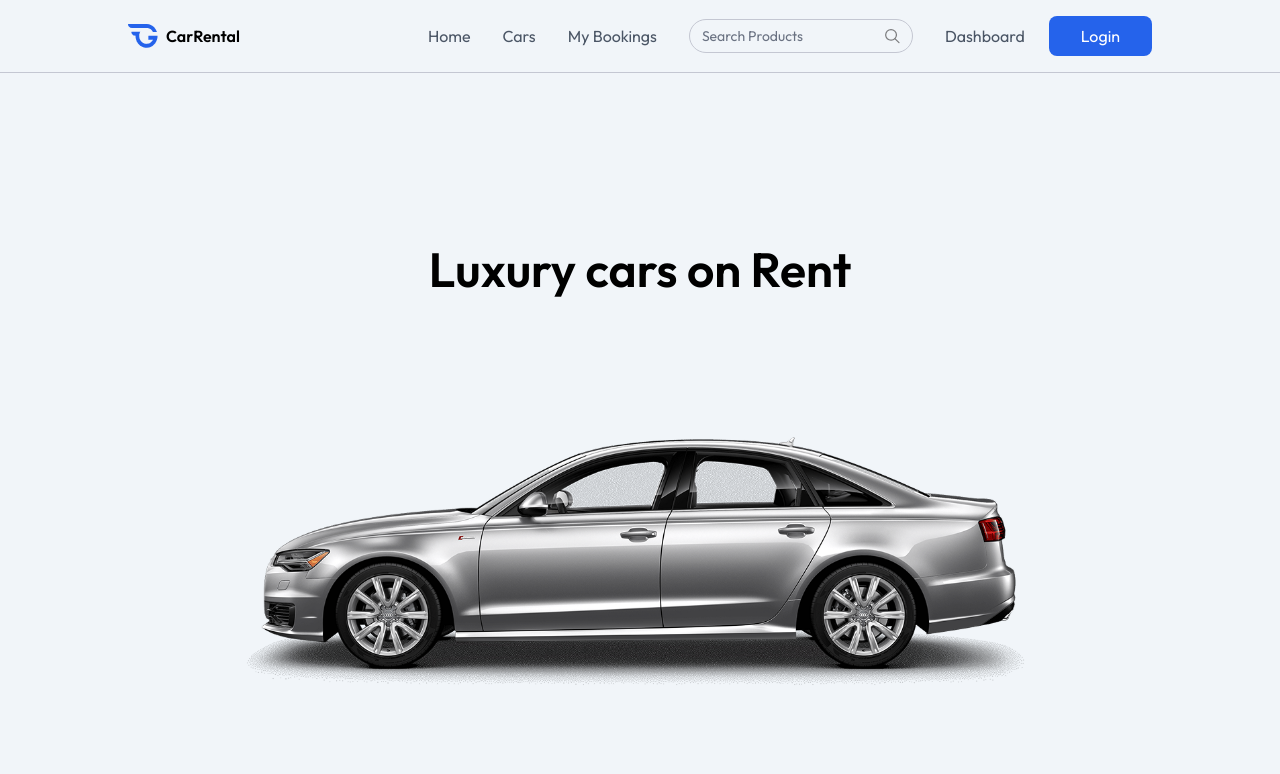
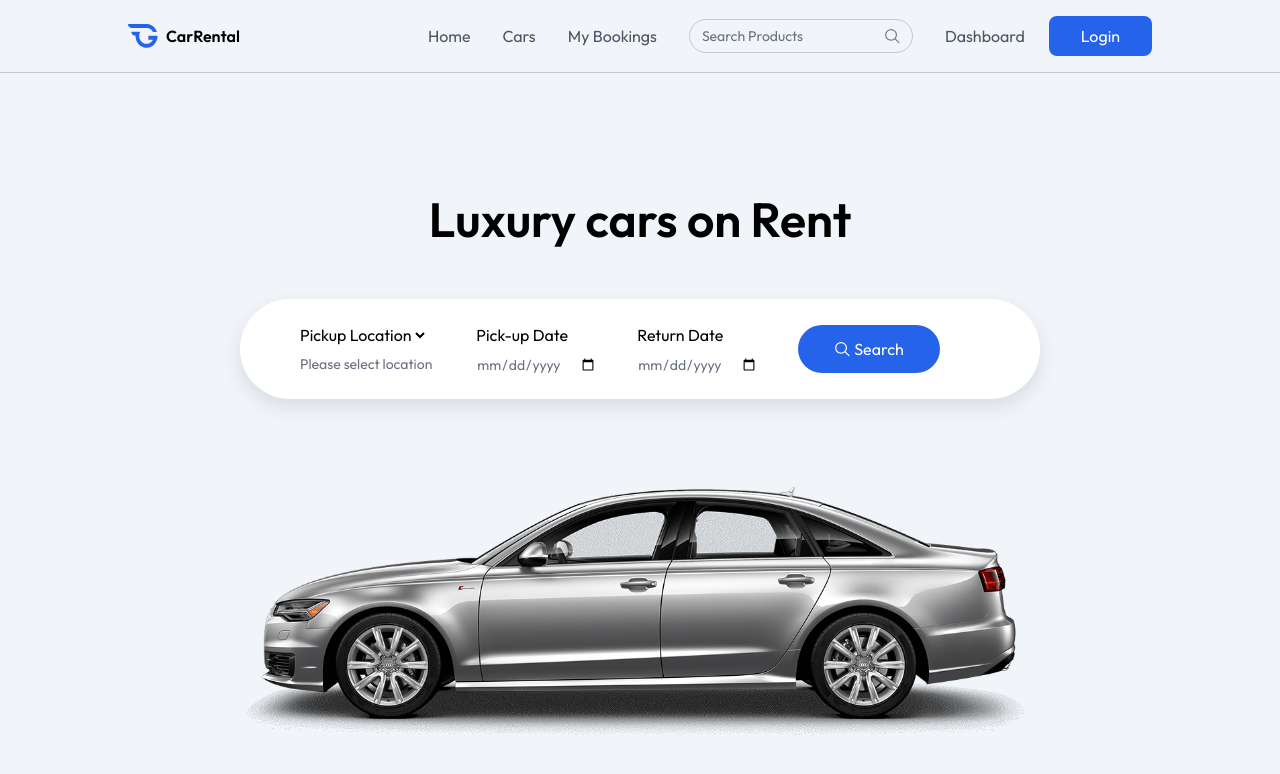
Before and after one commit to Mohamed-Gabal/Car_Rental, a React (Vite) app: page / in a window 1280 px wide. Shown: the top 774 px of the page. Built offline with nearby package versions, Linux system fonts and the light colour scheme; the HTML template or start-up script is replaced by a standard one.

Commit message:
start api

```diff
--- a/src/assets/assets.js
+++ b/src/assets/assets.js
@@ -5,3 +5,11 @@
   {name: "Cars", path: "/cars"},
   {name: "My Bookings", path: "/my-bookings"},
 ]
+
+// CITYLIST
+export const cityList = [
+  "New York",
+  "Los Angeles",
+  "Houston",
+  "Chicago",
+]
--- /dev/null
+++ b/src/components/CarCard.jsx
@@ -0,0 +1,55 @@
+import React from "react";
+
+const CarCard = ({ car }) => {
+
+  const currency = import.meta.env.VITE_CURRENCY
+  return (
+    <div className="group rounded-xl overflow-hidden shadow-lg hover:translate-y-1 transition-all duration-500 cursor-progress">
+      <div className="relative h-48 overflow-hidden">
+        <img
+          src={car.image}
+          alt="Car Image"
+          className="w-full h-full object-cover transition-transform duration-500 group-hover:scale-105"
+        />
+        {car.isAvailable && (
+          <p className="absolute top-4 left-4 bg-primary/90 text-white text-xs px-2.5 py-1 rounded-full">
+            Available Now
+          </p>
+        )}
+        <div className="absolute bottom-4 right-4 bg-black/80 backdrop:blur-sm text-white px-3 py-2 rounded-lg">
+          <span className="font-semibold">{currency}{car.pricePerDay}</span>
+          <span className="text-sm text-white/80"> / day</span>
+        </div>
+      </div>
+
+      <div className="p-4 sm:p-5">
+        <div className=" flex justify-between items-start mb-2">
+          <div>
+            <h3 className="text-lg font-medium">{car.brand} {car.model}</h3>
+            <p className="text-muted-foreground text-sm">{car.category} {car.year}</p>
+          </div>
+        </div>
+        <div className="mt-4 grid grid-cols-2 gap-y-2 text-gray-600">
+          <div className="flex items-center text-sm text-muted-foreground">
+            <img src={} alt="" className="h-4 mr-2"/>
+            <span className="">{car.seating_capacity} Seats</span>
+          </div>
+                    <div className="flex items-center text-sm text-muted-foreground">
+            <img src={} alt="" className="h-4 mr-2"/>
+            <span className="">{car.fuel_icon}</span>
+          </div>
+                              <div className="flex items-center text-sm text-muted-foreground">
+            <img src={} alt="" className="h-4 mr-2"/>
+            <span className="">{car.transmission}</span>
+          </div>
+                                        <div className="flex items-center text-sm text-muted-foreground">
+            <img src={} alt="" className="h-4 mr-2"/>
+            <span className="">{car.location}</span>
+          </div>
+        </div>
+      </div>
+    </div>
+  );
+};
+
+export default CarCard;
--- /dev/null
+++ b/src/components/FeaturedSection.jsx
@@ -0,0 +1,11 @@
+import React from 'react';
+
+const FeaturedSection = () => {
+  return (
+    <div className="">
+
+    </div>
+  );
+}
+
+export default FeaturedSection;
--- a/src/components/Hero.jsx
+++ b/src/components/Hero.jsx
@@ -1,7 +1,11 @@
-import React from "react";
+import React, { useState } from "react";
 import Car from "../assets/car.png";
+import { cityList } from "../assets/assets";
+import Search from "../assets/search.svg";
 
 const Hero = () => {
+  // UPDATE THE OPTION
+  const [pickupLocation, setPickupLocation] = useState("");
   return (
     <div className="h-screen flex flex-col items-center justify-center gap-14 bg-light text-center">
       <h1 className="text-4xl md:text-5xl font-semibold">
@@ -9,9 +13,52 @@
       </h1>
 
       {/* FORM */}
-      <form>
-        <div className="">
-          <div className=""></div>
+      <form className="flex flex-col md:flex-row items-start md:items-center justify-between p-6 rounded-lg md:rounded-full w-full max-w-80 md:max-w-200 bg-white shadow-[0px_8px_20px_rgba(0,0,0,0.1)]">
+        <div className="flex flex-col md:flex-row items-start md:items-center gap-10 min-md:ml-8">
+          {/* OPTION CITY */}
+          <div className="flex flex-col items-start gap-2">
+            <select
+              required
+              value={pickupLocation}
+              onChange={(e) => setPickupLocation(e.target.value)}
+            >
+              <option value="">Pickup Location</option>
+              {cityList.map((city) => (
+                <option key={city} value={city}>
+                  {city}
+                </option>
+              ))}
+            </select>
+            <p className="px-1 text-sm text-gray-500">
+              {pickupLocation ? pickupLocation : "Please select location"}
+            </p>
+          </div>
+          {/* OPTION DATE */}
+          <div className="flex flex-col items-start gap-2">
+            <label htmlFor="pickup-date">Pick-up Date</label>
+            <input
+              type="date"
+              id="pickup-date"
+              min={new Date().toISOString().split("T")[0]}
+              className="text-sm text-gray-500"
+              required
+            />
+          </div>
+          {/* RETURN DATE */}
+          <div className="flex flex-col items-start gap-2">
+            <label htmlFor="return-date">Return Date</label>
+            <input
+              type="date"
+              id="return-date"
+              className="text-sm text-gray-500"
+              required
+            />
+          </div>
+          {/* BUTTON */}
+          <button className="flex items-center justify-center gap-1 px-9 py-3 max-sm:mt-4 bg-primary hover:bg-primary-dull text-white rounded-full cursor-pointer">
+            <img src={Search} alt="search" className="brightness-300" />
+            Search
+          </button>
         </div>
       </form>
 
--- /dev/null
+++ b/src/components/Title.jsx
@@ -0,0 +1,9 @@
+import React from 'react'
+
+const Title = () => {
+  return (
+    <div className=""></div>
+  )
+}
+
+export default Title;
```
Also changed, not shown: src/App.jsx (+7 -9 lines), src/pages/Home.jsx (+4 -4 lines), 1 other file (tests, documents, lock files or other folders).
